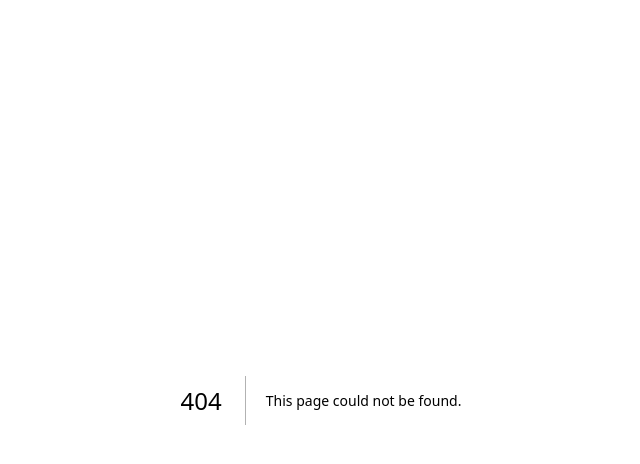
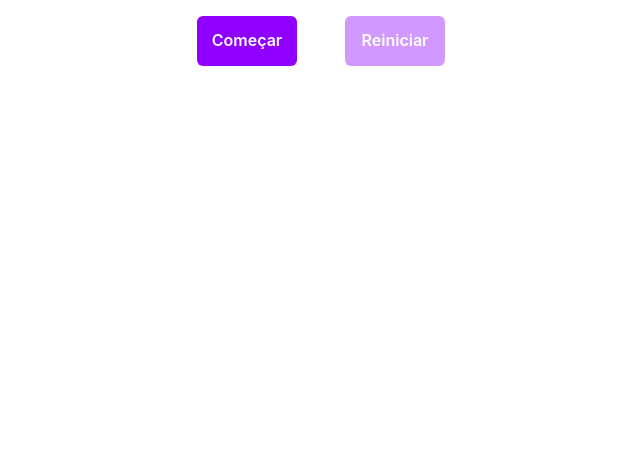
Before and after one commit to Jxnatan7/novo-jogo-da-velha, a Next.js app: page /main-game in a window 1280 px wide. Before the commit this address had no page. Shown: the top 464 px of the page, without its empty margins (319-959 px from the left). Built offline with nearby package versions, Linux system fonts and the light colour scheme.

Commit message:
:sparkles: feat: Implementa animações com framer-motion + mudança na estrutura das pastas.

```diff
--- /dev/null
+++ b/app/main-game/page.tsx
@@ -0,0 +1,56 @@
+"use client";
+
+import { Button, Flex } from "@chakra-ui/react";
+import Head from "next/head";
+import DefaultGame from "@/src/components/DefaultGame";
+import useStartGame from "@/src/hooks/useStartGame";
+import useGameStore from "@/src/hooks/useGameStore";
+
+export default function Home() {
+  const { isStart, setStart } = useStartGame();
+
+  const { reset } = useGameStore();
+
+  return (
+    <main>
+      <Head>
+        <title>Jogo da Velha</title>
+      </Head>
+      <Flex minWidth="100vw" height="100vh" minH="1000px" paddingY="1em">
+        <Flex
+          flexDirection="column"
+          alignItems="center"
+          width="100%"
+          height="100%">
+          <Flex gap="3em" width="100%" justifyContent="center">
+            <Button
+              isDisabled={isStart}
+              width="100px"
+              height="50px"
+              onClick={setStart}
+              backgroundColor="#8F00FF"
+              color="#FFF"
+              mb="2em"
+              _hover={{ backgroundColor: "#7e00e0" }}
+              _active={{ transform: "scale(1.1)" }}>
+              Começar
+            </Button>
+            <Button
+              isDisabled={!isStart}
+              width="100px"
+              height="50px"
+              onClick={reset}
+              backgroundColor="#8F00FF"
+              color="#FFF"
+              mb="2em"
+              _hover={{ backgroundColor: "#7e00e0" }}
+              _active={{ transform: "scale(1.1)" }}>
+              Reiniciar
+            </Button>
+          </Flex>
+          {isStart && <DefaultGame />}
+        </Flex>
+      </Flex>
+    </main>
+  );
+}
--- a/app/components/MainFrame/index.tsx
+++ b/src/components/DefaultGame/index.tsx
@@ -1,11 +1,12 @@
-import { getKeyFromIndex } from "@/app/services/getKeyFromIndex";
-import { getLabel } from "@/app/services/getLabel";
-import { Box, Button, Flex, Heading } from "@chakra-ui/react";
-import useGameStore from "@/app/hooks/useGameStore";
-import { getWinner } from "@/app/services/getWinner";
+import {getKeyFromIndex} from "@/src/services/DefaultGame/getKeyFromIndex";
+import {getLabel} from "@/src/services/DefaultGame/getLabel";
+import {Box, Button, Flex, Heading} from "@chakra-ui/react";
+import useGameStore from "@/src/hooks/useGameStore";
+import {getWinner} from "@/src/services/DefaultGame/getWinner";
+import {motion} from "framer-motion";
 
-const MainFrame = () => {
-  const { values, player, winner, setValues, setPlayer, setWinner, reset } =
+const DefaultGame = () => {
+  const {values, player, winner, setValues, setPlayer, setWinner, reset} =
     useGameStore();
 
   const handleClick = (key: string) => {
@@ -27,12 +28,23 @@ const MainFrame = () => {
   const itsATie = Object.values(values).filter(Boolean).length === 9 && !winner;
 
   return (
-    <Flex flexDirection="column" alignItems="center">
+    <Box
+      display="flex"
+      as={motion.div}
+      flexDirection="column"
+      alignItems="center"
+      transition="0.3s linear"
+      initial={{
+        x: -600,
+      }}
+      animate={{
+        x: 0,
+      }}>
       {!winner && (
         <Heading mb="2em">Vez do Jogador: {getLabel(player)}</Heading>
       )}
       <Box display="grid" gridTemplateColumns="repeat(3, 1fr)" gap={2}>
-        {Array.from({ length: 9 }).map((_, index) => {
+        {Array.from({length: 9}).map((_, index) => {
           const key = getKeyFromIndex(index);
           return (
             <Button
@@ -49,7 +61,12 @@ const MainFrame = () => {
         })}
       </Box>
       {winner && (
-        <Flex flexDirection="column">
+        <Flex
+          flexDirection="column"
+          as={motion.div}
+          initial={{y: 300}}
+          animate={{y: 0}}
+          transition="0.3s linear">
           <Heading mt="1em">O GANHADOR É: {winner > 0 ? "X" : "O"}</Heading>
           <Button mt="1em" onClick={reset}>
             Reiniciar
@@ -57,15 +74,20 @@ const MainFrame = () => {
         </Flex>
       )}
       {itsATie && (
-        <Flex flexDirection="column">
-          <Heading mt="1em">O JOGO EMPATOU</Heading>
+        <Flex
+          flexDirection="column"
+          as={motion.div}
+          initial={{y: 300}}
+          animate={{y: 0}}
+          transition="0.3s linear">
+          <Heading mt="1em">HOUVE UM EMPATE</Heading>
           <Button mt="1em" onClick={reset}>
             Reiniciar
           </Button>
         </Flex>
       )}
-    </Flex>
+    </Box>
   );
 };
 
-export default MainFrame;
+export default DefaultGame;
--- a/app/hooks/useStartGame.ts
+++ b/src/hooks/useStartGame.ts
@@ -1,4 +1,4 @@
-import { create } from "zustand";
+import {create} from "zustand";
 
 interface StartGame {
   isStart: boolean;
@@ -8,8 +8,8 @@ interface StartGame {
 
 const useStartGame = create<StartGame>(set => ({
   isStart: false,
-  setStart: () => set({ isStart: true }),
-  removeAllBears: () => set({ isStart: false }),
+  setStart: () => set({isStart: true}),
+  removeAllBears: () => set({isStart: false}),
 }));
 
 export default useStartGame;
--- a/app/services/getInitialValues.ts
+++ b/src/services/DefaultGame/getInitialValues.ts
@@ -1,5 +1,5 @@
 export const getInitialValues = () => {
-  const state: { [key: string]: null } = {};
+  const state: {[key: string]: null} = {};
 
   for (let r = 0; r < 3; r++) {
     for (let c = 0; c < 3; c++) {
--- a/app/services/getWinner.ts
+++ b/src/services/DefaultGame/getWinner.ts
@@ -9,7 +9,11 @@ export const getWinner = (values: Record<string, number | null>) => {
       const rowKeys = [`${r}-${c}`, `${r}-${c + 1}`, `${r}-${c + 2}`];
       const colKeys = [`${r}-${c}`, `${r + 1}-${c}`, `${r + 2}-${c}`];
       const diagKeys = [`${r}-${c}`, `${r + 1}-${c + 1}`, `${r + 2}-${c + 2}`];
-      const revDiagKeys = [`${r}-${c}`, `${r + 1}-${c - 1}`, `${r + 2}-${c - 2}`];
+      const revDiagKeys = [
+        `${r}-${c}`,
+        `${r + 1}-${c - 1}`,
+        `${r + 2}-${c - 2}`,
+      ];
 
       const rowResult = checkSum(rowKeys);
       if (rowResult !== null) return rowResult;
```
Also changed, not shown: app/page.tsx (+17 -20 lines), src/hooks/useGameStore.ts (renamed from app/hooks/useGameStore.ts, +6 -6 lines), src/components/CustomGame/index.tsx (added), src/config/theme.ts (renamed from config/theme.ts), src/services/DefaultGame/getKeyFromIndex.ts (renamed from app/services/getKeyFromIndex.ts), src/services/DefaultGame/getLabel.ts (renamed from app/services/getLabel.ts).
